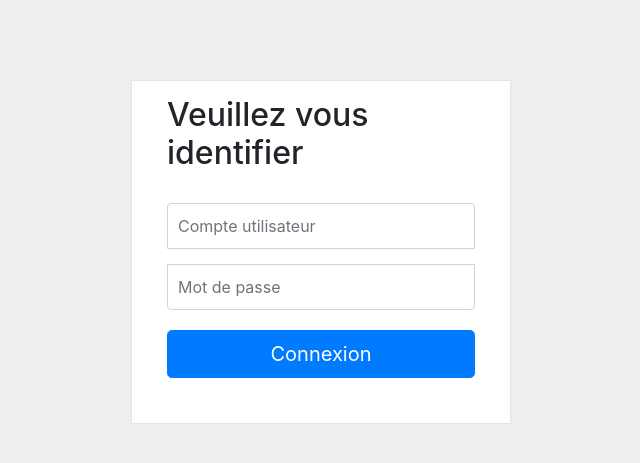
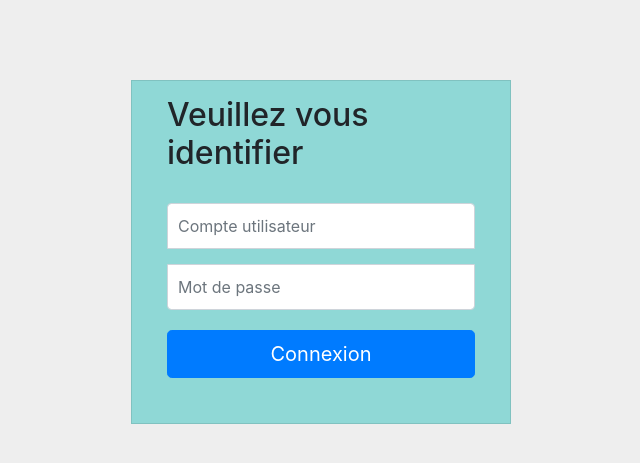
Before and after one commit to IronAgile/IronWebAgile, a Django app: template IronAgileWebApp/templates/login.html in a window 1280 px wide. Shown: the top 463 px of the page, without its empty margins (319-959 px from the left). Run offline with Django 3.2, Linux system fonts and the light colour scheme; the template is opened without the code that fills it: values that come from a table or form of the project are taken from there, others are empty; parts of the project's set-up code (start-up, migrations or seed data) failed here and were passed over; some libraries are stand-ins or nearby versions.

Commit message:
Modifie le style

```diff
--- a/IronAgileWebApp/templates/login.html
+++ b/IronAgileWebApp/templates/login.html
@@ -19,7 +19,7 @@
 
 
 
-    <form class="form-signin" method="POST">{% csrf_token %}
+    <form class="form-signin" method="POST" style="background-color: #8fd8d6;">{% csrf_token %}
 
 
         <h2 class="form-signin-heading">Veuillez vous identifier</h2>
```
